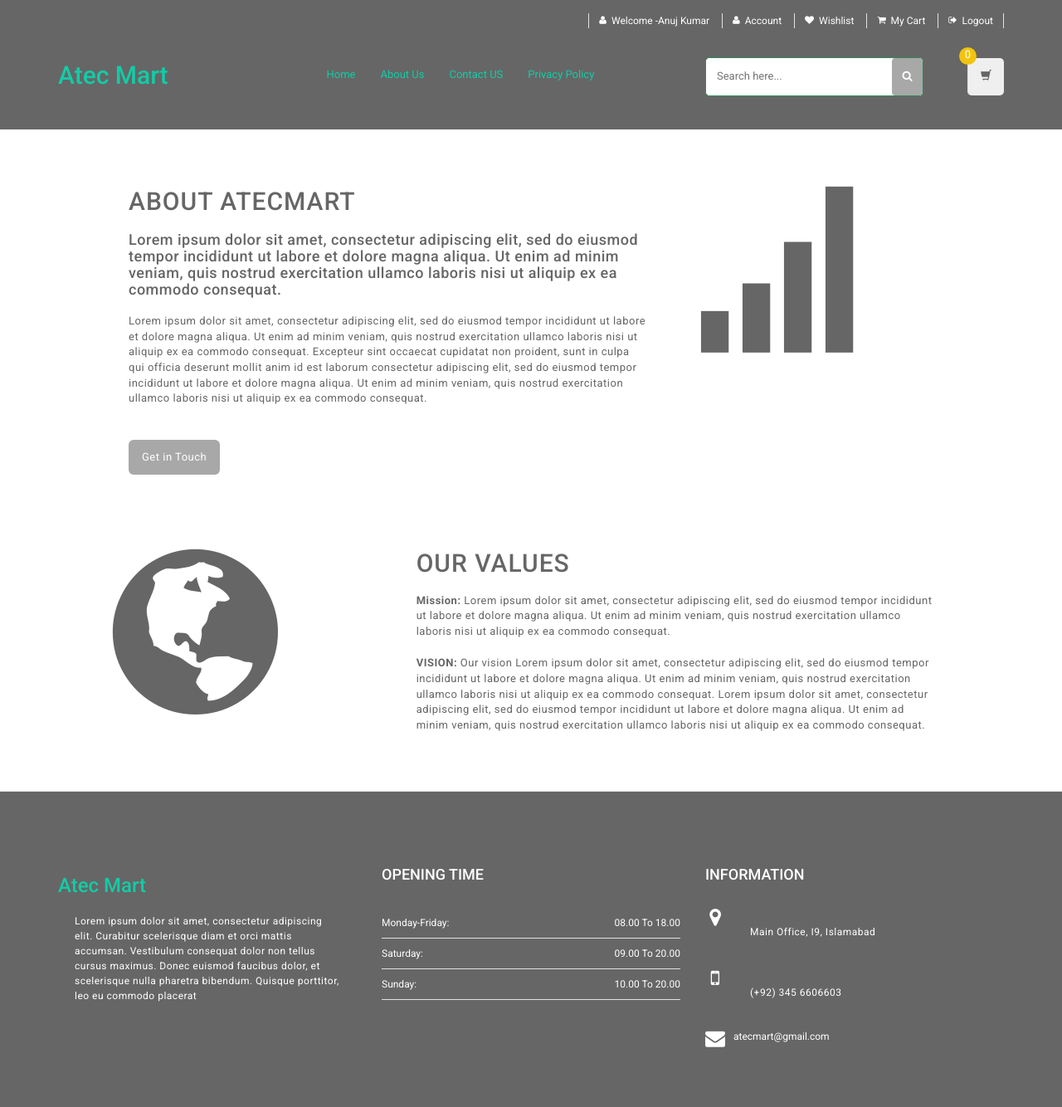
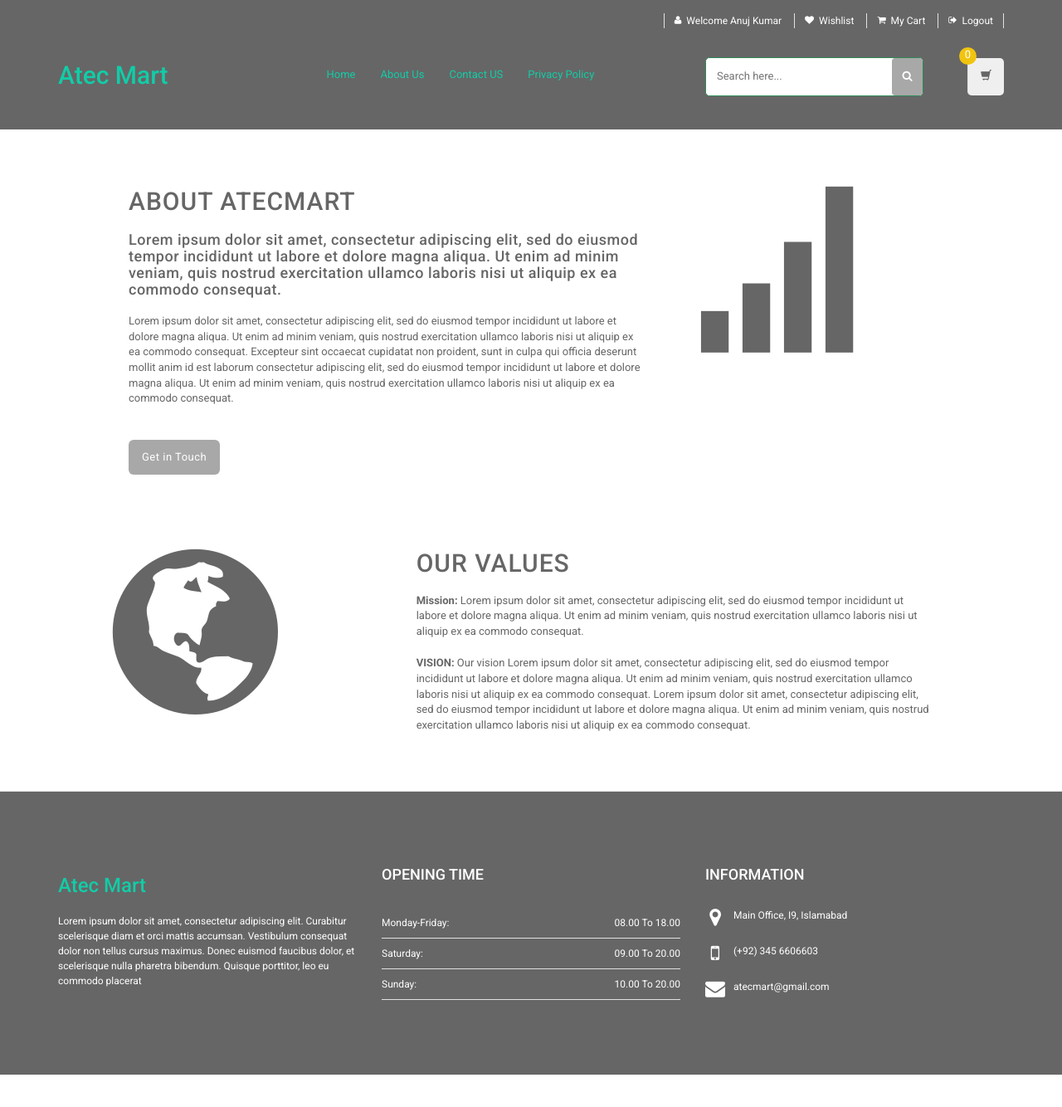
Before and after one commit to Salman-Inayat/Ecommerce-website, a PHP site: page /about.php in a window 1280 px wide. Shown: the whole page at 83% size. After the commit the page ends 1295 px from the top, so only its background shows below. Run offline with PHP 8.4, Linux system fonts and the light colour scheme; a user stored in the database is signed in; some libraries are stand-ins or nearby versions.

Commit message:
slight changes made

```diff
--- a/about.php
+++ b/about.php
@@ -23,8 +23,6 @@ include('includes/config.php');
 
     <!-- Customizable CSS -->
     <link rel="stylesheet" href="assets/css/main.css">
-    <link href="assets/css/lightbox.css" rel="stylesheet">
-    <link rel="stylesheet" href="assets/css/animate.min.css">
     <link rel="stylesheet" href="assets/css/bootstrap-select.min.css">
 
     <!-- <link href="assets/css/green.css" rel="alternate stylesheet" title="Green color"> -->
@@ -50,11 +48,12 @@ include('includes/config.php');
         text-transform: uppercase;
     }
     .aboutus_row
-    h4,
-    p,
-    .aboutus_button {
+    h4,.aboutus_button {
         margin: 20px;
         letter-spacing: 0.5px;
+    }
+    .about-para{
+        margin: 20px;
     }
 
 
@@ -71,9 +70,7 @@ include('includes/config.php');
             margin: 30px
         }
         .aboutus_row
-        h4,
-        p,
-        .aboutus_button {
+        h4,.aboutus_button {
             margin: 10px;
         }
     }
@@ -91,7 +88,7 @@ include('includes/config.php');
                 <h4>Lorem ipsum dolor sit amet, consectetur adipiscing elit, sed do eiusmod tempor incididunt ut labore
                     et dolore magna aliqua. Ut enim ad minim veniam, quis nostrud exercitation ullamco laboris nisi ut
                     aliquip ex ea commodo consequat.</h4>
-                <p>Lorem ipsum dolor sit amet, consectetur adipiscing elit, sed do eiusmod tempor incididunt ut labore
+                <p class="about-para">Lorem ipsum dolor sit amet, consectetur adipiscing elit, sed do eiusmod tempor incididunt ut labore
                     et dolore magna aliqua. Ut enim ad minim veniam, quis nostrud exercitation ullamco laboris nisi ut
                     aliquip ex ea commodo consequat. Excepteur sint occaecat cupidatat non proident, sunt in culpa qui
                     officia deserunt mollit anim id est laborum consectetur adipiscing elit, sed do eiusmod tempor
@@ -111,11 +108,11 @@ include('includes/config.php');
             </div>
             <div class="col-sm-8">
                 <h2>Our Values</h2>
-                <p><strong>Mission: </strong> Lorem ipsum dolor sit amet, consectetur adipiscing elit, sed do eiusmod
+                <p class="about-para"><strong>Mission: </strong> Lorem ipsum dolor sit amet, consectetur adipiscing elit, sed do eiusmod
                     tempor incididunt ut labore
                     et dolore magna aliqua. Ut enim ad minim veniam, quis nostrud exercitation ullamco laboris nisi ut
                     aliquip ex ea commodo consequat.</p>
-                <p><strong>VISION:</strong> Our vision Lorem ipsum dolor sit amet, consectetur adipiscing elit, sed do
+                <p class="about-para"><strong>VISION:</strong> Our vision Lorem ipsum dolor sit amet, consectetur adipiscing elit, sed do
                     eiusmod tempor incididunt ut labore et dolore magna aliqua. Ut enim ad minim veniam, quis nostrud
                     exercitation ullamco laboris nisi ut aliquip ex ea commodo consequat. Lorem ipsum dolor sit amet,
                     consectetur adipiscing elit, sed do eiusmod tempor incididunt ut labore et dolore magna aliqua. Ut
@@ -132,7 +129,6 @@ include('includes/config.php');
     <script src="assets/js/jquery-1.11.1.min.js"></script>
     <script src="assets/js/bootstrap.min.js"></script>
     <script src="assets/js/bootstrap-hover-dropdown.min.js"></script>
-    <script src="assets/js/owl.carousel.min.js"></script>
     <script src="assets/js/scripts.js"></script>
 </body>
 
--- a/includes/main-header.php
+++ b/includes/main-header.php
@@ -131,14 +131,14 @@ if(!empty($_SESSION['cart'])){
                                     </div>
                                 </div>
                             </div>
-                            <hr>
+                            <!-- <hr>
                             <div class="clearfix cart-total">
 
                                 <div class="clearfix"></div>
 
                                 <a href="index.php" class="btn btn-upper btn-primary btn-block m-t-20">Continue
                                     Shopping</a>
-                            </div>
+                            </div> -->
                         </li>
                     </ul>
                 </div>
--- a/includes/top-header.php
+++ b/includes/top-header.php
@@ -5,10 +5,9 @@
                 <ul class="list-unstyled" >
                     <?php if(strlen($_SESSION['login']))
     {   ?>
-                    <li><a href="#"><i class="icon fa fa-user"></i>Welcome
-                            -<?php echo htmlentities($_SESSION['username']);?></a></li>
+                    <li><a href="#"><i class="icon fa fa-user"></i>Welcome  <?php echo htmlentities($_SESSION['username']);?></a></li>
                     <?php } ?>
-                    <li><a href="my-account.php"><i class="icon fa fa-user"></i> Account</a></li>
+                    <!-- <li><a href="my-account.php"><i class="icon fa fa-user"></i> Account</a></li> -->
                     <li><a href="my-wishlist.php"><i class="icon fa fa-heart"></i>Wishlist</a></li>
                     <li><a href="my-cart.php"><i class="icon fa fa-shopping-cart"></i>My Cart</a></li>
                     <?php if(strlen($_SESSION['login'])==0)
--- a/index.php
+++ b/index.php
@@ -16,7 +16,6 @@ if(isset($_GET['action']) && $_GET['action']=="add"){
 			$message="Product ID is invalid";
 		}
 	}
-		echo "<script type='text/javascript'> document.location ='my-cart.php'; </script>";
 }
 ?>
 <!DOCTYPE html>
--- a/privacy.php
+++ b/privacy.php
@@ -40,7 +40,7 @@ include('includes/config.php');
         <?php include('includes/top-header.php');?>
         <?php include('includes/main-header.php');?>
     </header>
-    <div class='container '>
+    <div class='container' style="margin-top: 50px; margin-bottom: 50px">
         <div class="row">
             <div class="title">
                 <h2>Privacy Policy</h2>
```
Also changed, not shown: login.php (+0 -8 lines).
